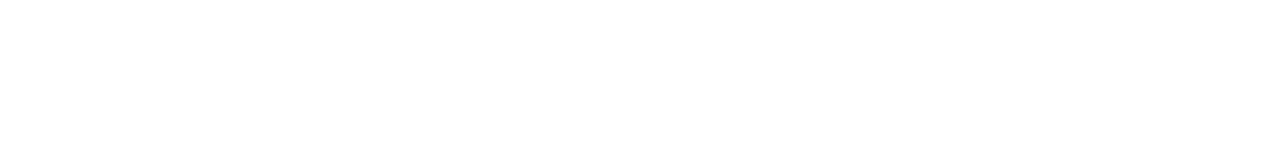
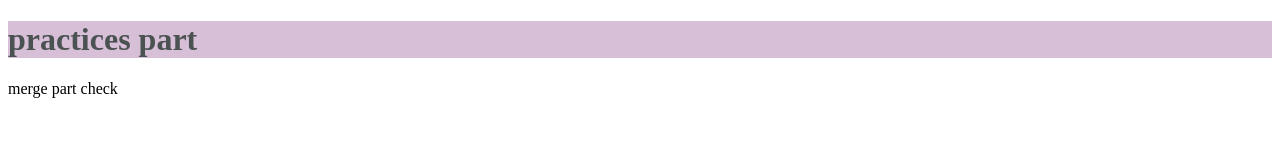
Before and after one commit to Nehakumari456/Repo, a plain HTML site: page index.html in a window 1280 px wide. Drawn offline with Linux system fonts and the light colour scheme.

Commit message:
html changed

```diff
--- a/index.html
+++ b/index.html
@@ -4,9 +4,11 @@
     <meta charset="UTF-8">
     <meta name="viewport" content="width=device-width, initial-scale=1.0">
     <title>Document</title>
+    <link rel="stylesheet" href="style.css">
 </head>
 <body>
-    <h1></h1>
+    <h1>practices part</h1>
+    <p>merge part check</p>
 
 </body>
 </html>
```
